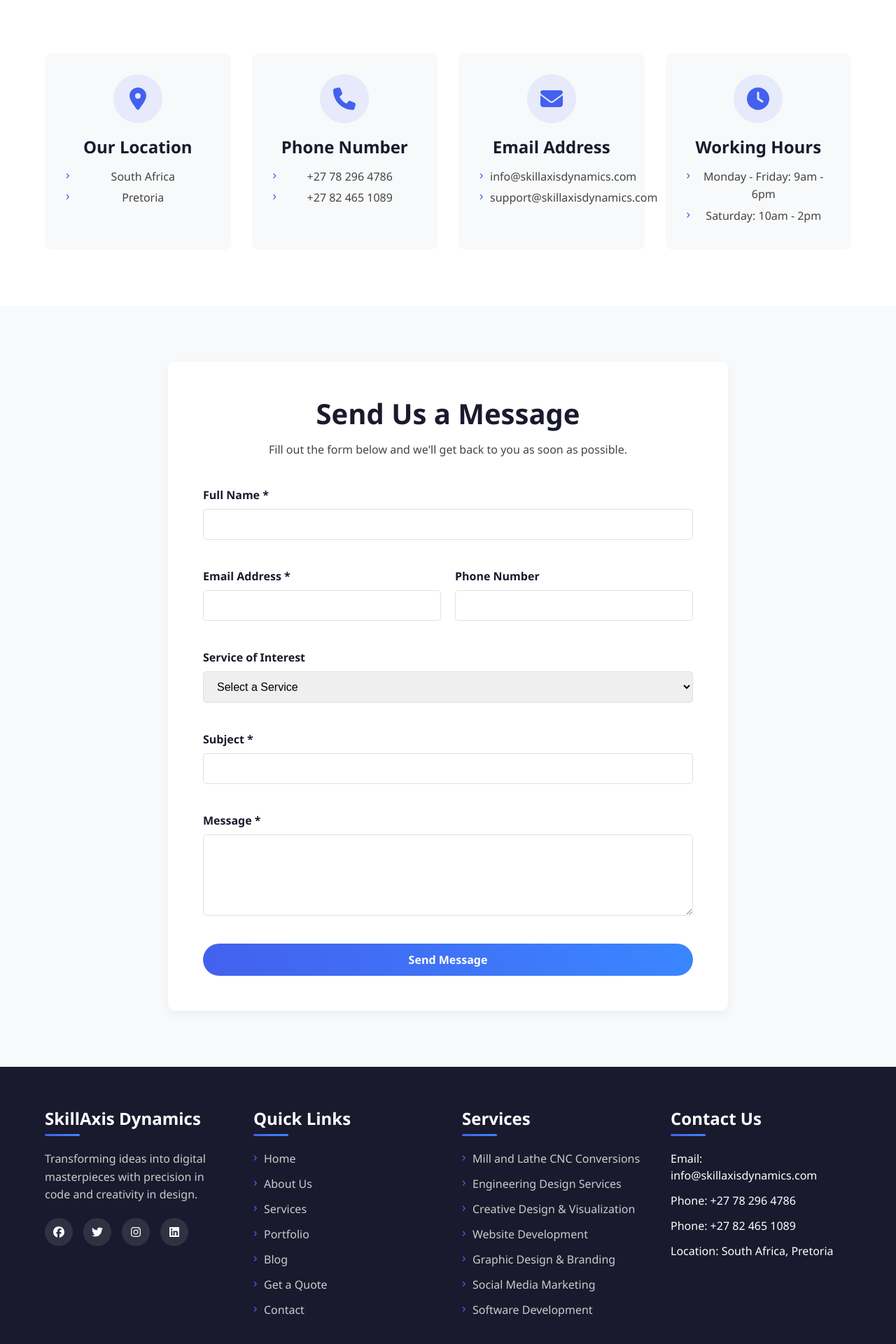
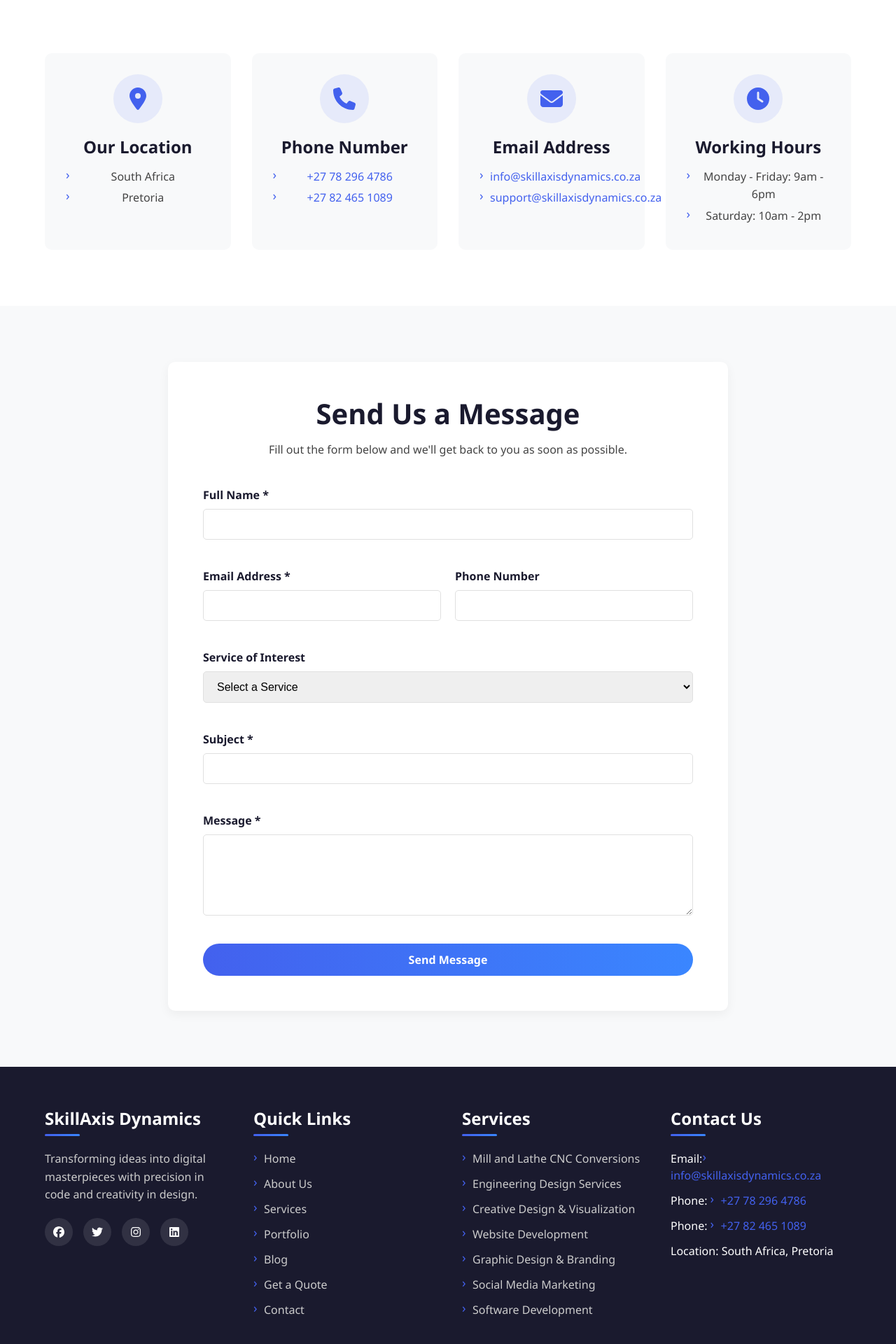
Before and after one commit to TheSuperior1989/skillaxis-website, a React (Vite) app: page /contact in a window 1280 px wide. Shown: the part 484-2404 px from the top of the page at 70% size. Built offline with nearby package versions, Linux system fonts and the light colour scheme.

Commit message:
Fix contact information: update emails to .co.za and make all contact info clickable

```diff
--- a/src/components/contact/ContactPage.css
+++ b/src/components/contact/ContactPage.css
@@ -92,6 +92,19 @@
   color: #444;
   line-height: 1.6;
   margin-bottom: 5px;
+}
+
+/* Contact links styling */
+.info-card p a {
+  color: #4361ee;
+  text-decoration: none;
+  font-weight: 500;
+  transition: all 0.3s ease;
+}
+
+.info-card p a:hover {
+  color: #3a86ff;
+  text-decoration: underline;
 }
 
 .contact-form-section {
--- a/src/components/contact/ContactPage.jsx
+++ b/src/components/contact/ContactPage.jsx
@@ -102,8 +102,8 @@
                 <FontAwesomeIcon icon={faPhone} />
               </div>
               <h3>Phone Number</h3>
-              <p>+27 78 296 4786</p>
-              <p>+27 82 465 1089</p>
+              <p><a href="tel:+27782964786">+27 78 296 4786</a></p>
+              <p><a href="tel:+27824651089">+27 82 465 1089</a></p>
             </motion.div>
 
             <motion.div className="info-card" variants={itemVariants}>
@@ -111,8 +111,8 @@
                 <FontAwesomeIcon icon={faEnvelope} />
               </div>
               <h3>Email Address</h3>
-              <p>info@skillaxisdynamics.com</p>
-              <p>support@skillaxisdynamics.com</p>
+              <p><a href="mailto:info@skillaxisdynamics.co.za">info@skillaxisdynamics.co.za</a></p>
+              <p><a href="mailto:support@skillaxisdynamics.co.za">support@skillaxisdynamics.co.za</a></p>
             </motion.div>
 
             <motion.div className="info-card" variants={itemVariants}>
--- a/src/components/layout/Footer.css
+++ b/src/components/layout/Footer.css
@@ -95,6 +95,20 @@
   color: #4361ee;
 }
 
+/* Contact links styling */
+.footer-links li a[href^="mailto:"],
+.footer-links li a[href^="tel:"] {
+  color: #4361ee;
+  text-decoration: none;
+  transition: all 0.3s ease;
+}
+
+.footer-links li a[href^="mailto:"]:hover,
+.footer-links li a[href^="tel:"]:hover {
+  color: #3a86ff;
+  text-decoration: underline;
+}
+
 .contact-info {
   font-style: normal;
   line-height: 1.6;
--- a/src/components/layout/Footer.jsx
+++ b/src/components/layout/Footer.jsx
@@ -59,9 +59,9 @@
         <div className="footer-section">
           <h3 className="footer-title">Contact Us</h3>
           <ul className="footer-links">
-            <li>Email: info@skillaxisdynamics.com</li>
-            <li>Phone: +27 78 296 4786</li>
-            <li>Phone: +27 82 465 1089</li>
+            <li>Email: <a href="mailto:info@skillaxisdynamics.co.za">info@skillaxisdynamics.co.za</a></li>
+            <li>Phone: <a href="tel:+27782964786">+27 78 296 4786</a></li>
+            <li>Phone: <a href="tel:+27824651089">+27 82 465 1089</a></li>
             <li>Location: South Africa, Pretoria</li>
           </ul>
         </div>
```
